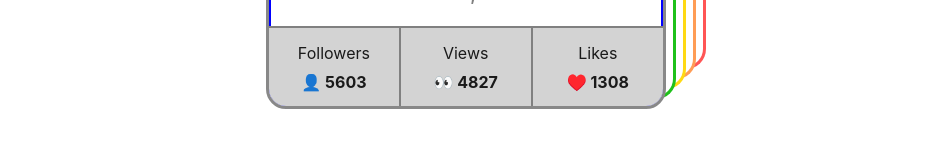
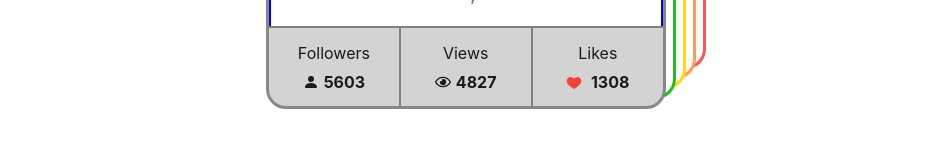
Before and after one commit to blavikensbutcher/goit-react-hw-01, a React (Vite) app: page / in a window 1280 px wide. Shown: the part 386-546 px from the top of the page, without its empty margins (174-1105 px from the left). Built offline with nearby package versions, Linux system fonts and the light colour scheme.

Commit message:
add react-icons

```diff
--- a/package.json
+++ b/package.json
@@ -13,7 +13,8 @@
     "clsx": "^2.1.0",
     "modern-normalize": "^2.0.0",
     "react": "^18.2.0",
-    "react-dom": "^18.2.0"
+    "react-dom": "^18.2.0",
+    "react-icons": "^5.0.1"
   },
   "devDependencies": {
     "@types/react": "^18.2.43",
--- a/src/components/FriendListItem/FriendListItem.jsx
+++ b/src/components/FriendListItem/FriendListItem.jsx
@@ -5,14 +5,12 @@ import clsx from "clsx";
 
 
 export const FriendListItem = ({ avatar, name, isOnline}) => {
-
-
     return (
         <div className="item">
             <img className="avatar" src={avatar} alt={name} width="48" />
             <p className="name">{name}</p>
             <p className={clsx("status", {
-                ' is-online': isOnline,
+                'is-online': isOnline,
                 'is-offline': !isOnline,
             })}>{isOnline ? "Online" : "Offline"}</p>
         </div>
--- a/src/components/Profile/Profile.css
+++ b/src/components/Profile/Profile.css
@@ -73,5 +73,12 @@ body {
 }
 
 .value {
+    display: flex;
+    align-items: center;
+    gap: 5px;
     font-weight: 700;
+
 }
+
+.label {
+}
--- a/src/components/Profile/Profile.jsx
+++ b/src/components/Profile/Profile.jsx
@@ -1,4 +1,9 @@
 import './Profile.css'
+import { FaRegEye } from "react-icons/fa";
+import { FcLike } from "react-icons/fc";
+import { BsPersonFill } from "react-icons/bs";
+
+
 
 export const Profile = ({name, tag, stats: {followers, likes, views}, location, image}) => {
     return (
@@ -18,15 +23,15 @@ export const Profile = ({name, tag, stats: {followers, likes, views}, location,
             <ul className="stats">
                 <li>
                     <span className="label">Followers</span>
-                    <span className="value"> 👤 {followers}</span>
+                    <span className="value"> <BsPersonFill /> {followers}</span>
                 </li>
                 <li>
                     <span className="label">Views</span>
-                    <span className="value"> 👀 {views}</span>
+                    <span className="value"> <FaRegEye /> {views}</span>
                 </li>
                 <li>
                     <span className="label">Likes</span>
-                    <span className="value"> ♥️︎ {likes}</span>
+                    <span className="value"> <FcLike />︎ {likes}</span>
                 </li>
             </ul>
         </div>
```
Also changed, not shown: 1 other file (tests, documents, lock files or other folders).
